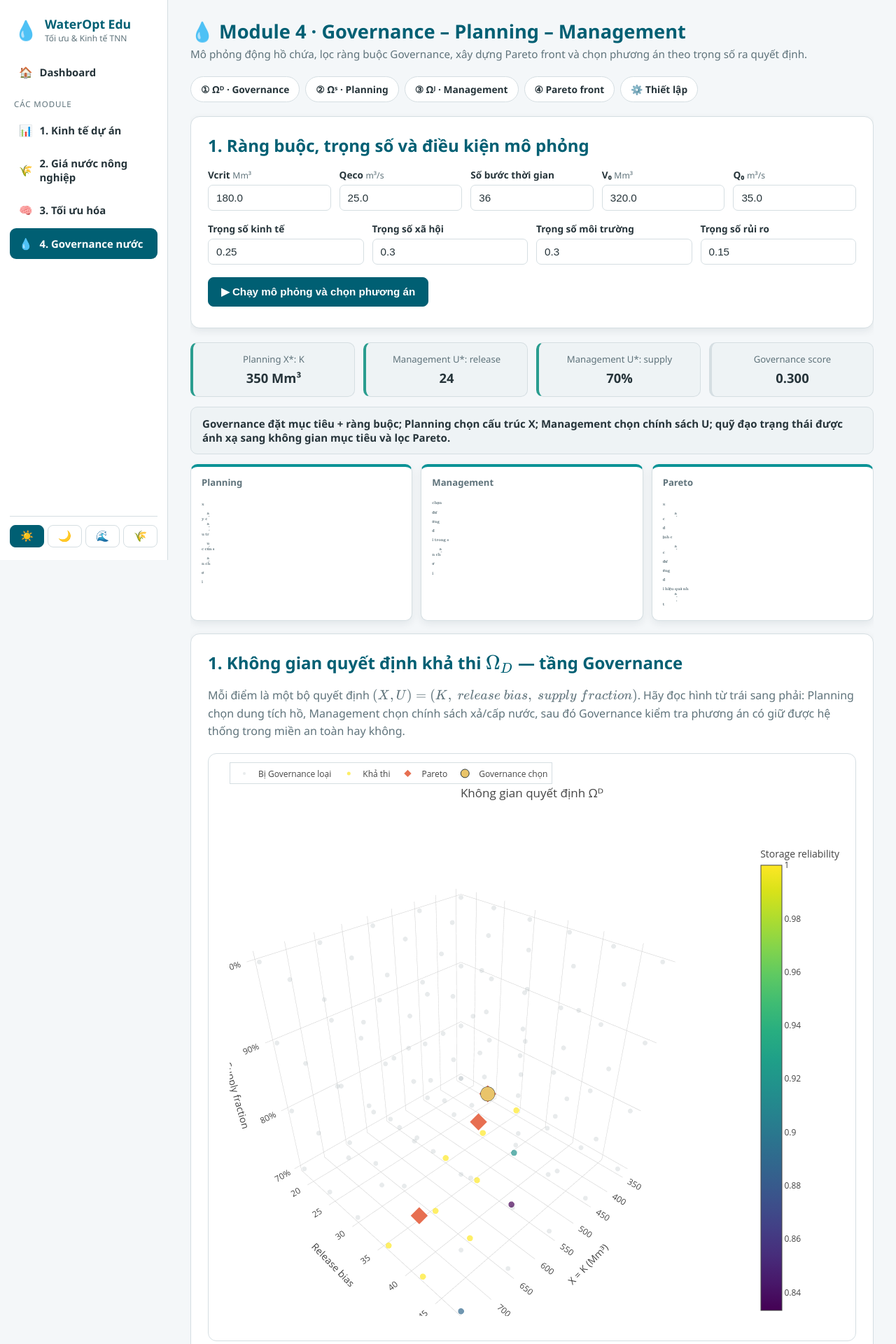
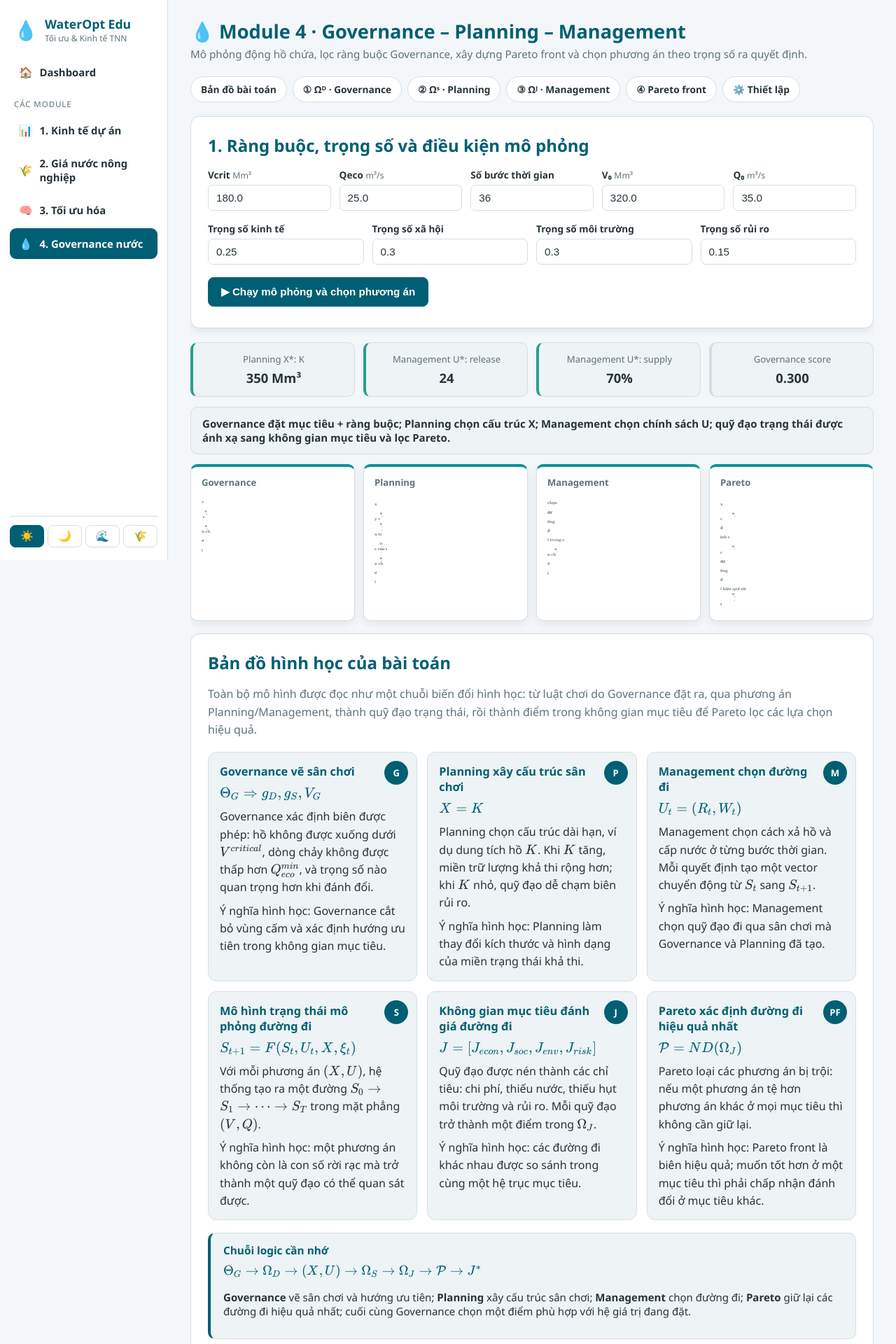
Before and after one commit to robindang0573/wateropt-edu, a Flask app: page /governance in a window 1280 px wide. Shown: the top 1920 px of the page at 70% size. Run offline with Flask 3, Linux system fonts and the light colour scheme; some libraries are stand-ins or nearby versions.

Commit message:
Explain governance geometry layers

```diff
--- a/static/css/style.css
+++ b/static/css/style.css
@@ -252,6 +252,26 @@ tfoot td { font-weight: 700; background: var(--subtle); }
 .governance-page .concept-box strong {
     display: block; color: var(--primary); font-size: 1.02em; line-height: 1.45;
 }
+.governance-page .geometry-flow {
+    display: grid; grid-template-columns: repeat(auto-fit, minmax(280px, 1fr));
+    gap: 14px; margin: 18px 0;
+}
+.governance-page .flow-card {
+    min-width: 0; background: var(--panel); border: 1px solid var(--border);
+    border-radius: 12px; padding: 16px 16px 14px; position: relative;
+}
+.governance-page .flow-card h3 {
+    margin: 0 0 8px; color: var(--primary); font-size: 1.02em; padding-right: 42px;
+}
+.governance-page .flow-card p {
+    margin: 8px 0 0; line-height: 1.58;
+}
+.governance-page .flow-index {
+    position: absolute; top: 12px; right: 12px; min-width: 34px; height: 34px;
+    padding: 0 8px; border-radius: 999px; display: inline-flex; align-items: center; justify-content: center;
+    background: var(--primary); color: var(--on-primary); font-weight: 800; font-size: 0.82em;
+}
+.governance-page .geometry-summary { margin-top: 8px; }
 
 /* ===== Bố cục từng chỉ số kinh tế (hàng ngang full-width) ===== */
 .kpi-section {
--- a/templates/governance.html
+++ b/templates/governance.html
@@ -6,6 +6,7 @@
 <p class="page-desc">Mô phỏng động hồ chứa, lọc ràng buộc Governance, xây dựng Pareto front và chọn phương án theo trọng số ra quyết định.</p>
 
 <div class="jumpbar">
+    <a href="#geometry-map" class="chip">Bản đồ bài toán</a>
     <a href="#decision" class="chip">① Ωᴰ · Governance</a>
     <a href="#state" class="chip">② Ωˢ · Planning</a>
     <a href="#objectives" class="chip">③ Ωᴶ · Management</a>
@@ -48,10 +49,65 @@
 <div class="alert" style="background:var(--panel);border:1px solid var(--border)">Governance đặt mục tiêu + ràng buộc; Planning chọn cấu trúc <b>X</b>; Management chọn chính sách <b>U</b>; quỹ đạo trạng thái được ánh xạ sang không gian mục tiêu và lọc Pareto.</div>
 
 <div class="concept-strip">
+    <div class="concept-box"><span>Governance</span><strong>\(\text{vẽ sân chơi}\)</strong></div>
     <div class="concept-box"><span>Planning</span><strong>\(\text{xây cấu trúc của sân chơi}\)</strong></div>
     <div class="concept-box"><span>Management</span><strong>\(\text{chọn đường đi trong sân chơi}\)</strong></div>
     <div class="concept-box"><span>Pareto</span><strong>\(\text{xác định các đường đi hiệu quả nhất}\)</strong></div>
 </div>
+
+<section class="card" id="geometry-map">
+    <h2 class="card-title">Bản đồ hình học của bài toán</h2>
+    <p class="note">Toàn bộ mô hình được đọc như một chuỗi biến đổi hình học: từ luật chơi do Governance đặt ra, qua phương án Planning/Management, thành quỹ đạo trạng thái, rồi thành điểm trong không gian mục tiêu để Pareto lọc các lựa chọn hiệu quả.</p>
+    <div class="geometry-flow">
+        <div class="flow-card">
+            <div class="flow-index">G</div>
+            <h3>Governance vẽ sân chơi</h3>
+            <div class="formula">\(\Theta_G\Rightarrow g_D,g_S,V_G\)</div>
+            <p>Governance xác định biên được phép: hồ không được xuống dưới \(V^{critical}\), dòng chảy không được thấp hơn \(Q_{eco}^{min}\), và trọng số nào quan trọng hơn khi đánh đổi.</p>
+            <p>Ý nghĩa hình học: Governance cắt bỏ vùng cấm và xác định hướng ưu tiên trong không gian mục tiêu.</p>
+        </div>
+        <div class="flow-card">
+            <div class="flow-index">P</div>
+            <h3>Planning xây cấu trúc sân chơi</h3>
+            <div class="formula">\(X=K\)</div>
+            <p>Planning chọn cấu trúc dài hạn, ví dụ dung tích hồ \(K\). Khi \(K\) tăng, miền trữ lượng khả thi rộng hơn; khi \(K\) nhỏ, quỹ đạo dễ chạm biên rủi ro.</p>
+            <p>Ý nghĩa hình học: Planning làm thay đổi kích thước và hình dạng của miền trạng thái khả thi.</p>
+        </div>
+        <div class="flow-card">
+            <div class="flow-index">M</div>
+            <h3>Management chọn đường đi</h3>
+            <div class="formula">\(U_t=(R_t,W_t)\)</div>
+            <p>Management chọn cách xả hồ và cấp nước ở từng bước thời gian. Mỗi quyết định tạo một vector chuyển động từ \(S_t\) sang \(S_{t+1}\).</p>
+            <p>Ý nghĩa hình học: Management chọn quỹ đạo đi qua sân chơi mà Governance và Planning đã tạo.</p>
+        </div>
+        <div class="flow-card">
+            <div class="flow-index">S</div>
+            <h3>Mô hình trạng thái mô phỏng đường đi</h3>
+            <div class="formula">\(S_{t+1}=F(S_t,U_t,X,\xi_t)\)</div>
+            <p>Với mỗi phương án \((X,U)\), hệ thống tạo ra một đường \(S_0\rightarrow S_1\rightarrow\cdots\rightarrow S_T\) trong mặt phẳng \((V,Q)\).</p>
+            <p>Ý nghĩa hình học: một phương án không còn là con số rời rạc mà trở thành một quỹ đạo có thể quan sát được.</p>
+        </div>
+        <div class="flow-card">
+            <div class="flow-index">J</div>
+            <h3>Không gian mục tiêu đánh giá đường đi</h3>
+            <div class="formula">\(J=[J_{econ},J_{soc},J_{env},J_{risk}]\)</div>
+            <p>Quỹ đạo được nén thành các chỉ tiêu: chi phí, thiếu nước, thiếu hụt môi trường và rủi ro. Mỗi quỹ đạo trở thành một điểm trong \(\Omega_J\).</p>
+            <p>Ý nghĩa hình học: các đường đi khác nhau được so sánh trong cùng một hệ trục mục tiêu.</p>
+        </div>
+        <div class="flow-card">
+            <div class="flow-index">PF</div>
+            <h3>Pareto xác định đường đi hiệu quả nhất</h3>
+            <div class="formula">\(\mathcal P=ND(\Omega_J)\)</div>
+            <p>Pareto loại các phương án bị trội: nếu một phương án tệ hơn phương án khác ở mọi mục tiêu thì không cần giữ lại.</p>
+            <p>Ý nghĩa hình học: Pareto front là biên hiệu quả; muốn tốt hơn ở một mục tiêu thì phải chấp nhận đánh đổi ở mục tiêu khác.</p>
+        </div>
+    </div>
+    <div class="metric-details geometry-summary">
+        <h3>Chuỗi logic cần nhớ</h3>
+        <div class="formula">\(\Theta_G\rightarrow\Omega_D\rightarrow(X,U)\rightarrow\Omega_S\rightarrow\Omega_J\rightarrow\mathcal P\rightarrow J^*\)</div>
+        <p><b>Governance</b> vẽ sân chơi và hướng ưu tiên; <b>Planning</b> xây cấu trúc sân chơi; <b>Management</b> chọn đường đi; <b>Pareto</b> giữ lại các đường đi hiệu quả nhất; cuối cùng Governance chọn một điểm phù hợp với hệ giá trị đang đặt.</p>
+    </div>
+</section>
 
 <section class="card" id="decision">
     <h2 class="card-title">1. Không gian quyết định khả thi \(\Omega_D\) — tầng Governance</h2>
```
